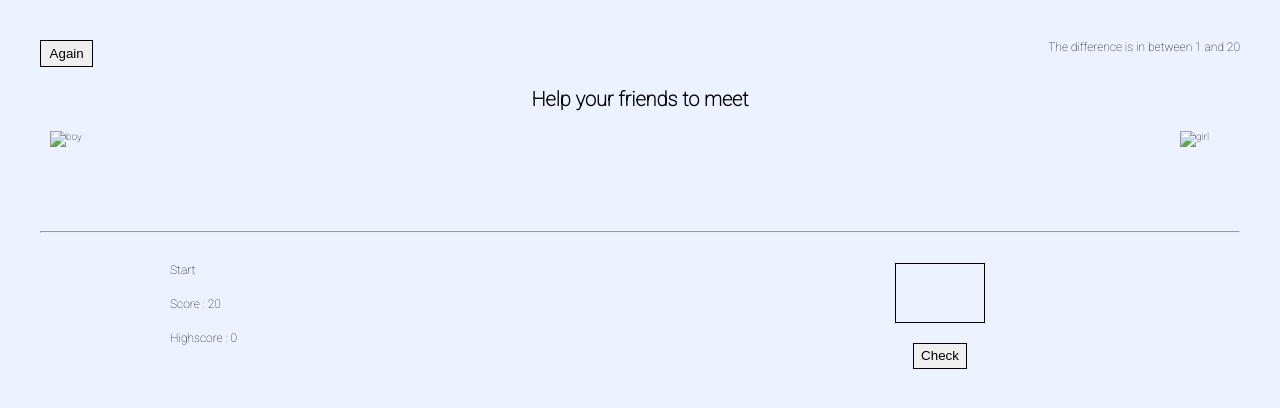
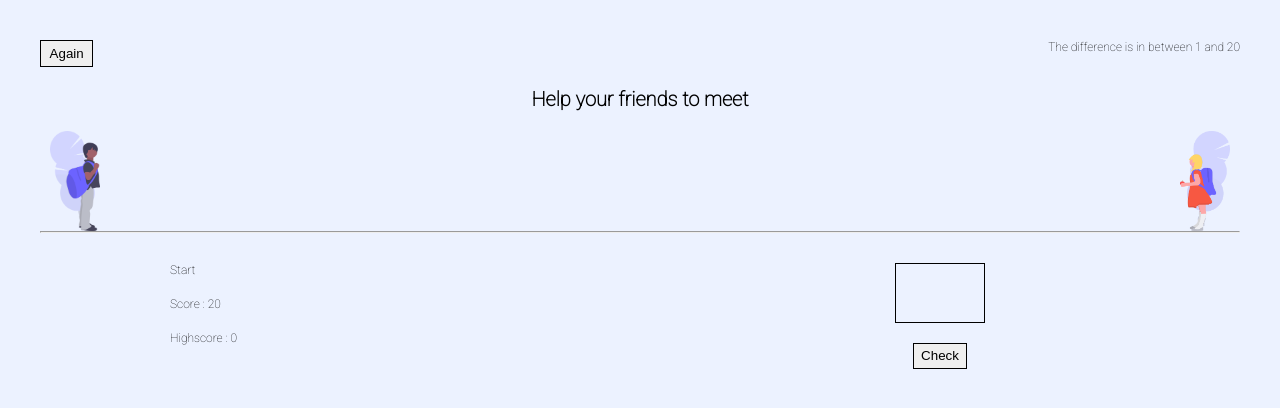
Before and after one commit to SatyapriyaMahato/true-friend, a plain HTML site: page index.html in a window 1280 px wide. Drawn offline with Linux system fonts and the light colour scheme; the site is published under a folder, as on GitHub Pages, so addresses that start at the root find nothing.

Commit message:
Update index.html

```diff
--- a/index.html
+++ b/index.html
@@ -17,8 +17,8 @@
         </div>
         <h1>Help your friends to meet</h1>
         <div id = "div-characters" class="div-characters flex">
-            <img id="boy" src="/boy.png" alt="boy" width="50" height="100">
-            <img id="girl" src="/girl.png" alt="girl" width="50" height="100">
+            <img id="boy" src="boy.png" alt="boy" width="50" height="100">
+            <img id="girl" src="girl.png" alt="girl" width="50" height="100">
         </div>
         <hr>
         <div class="details flex">
```
